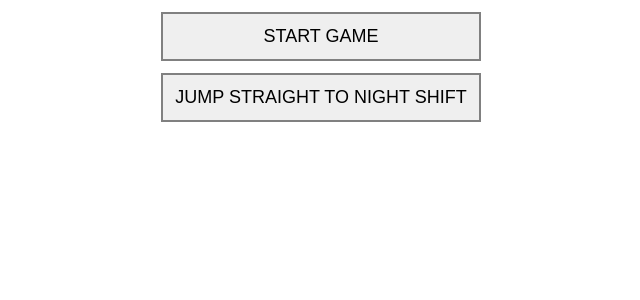
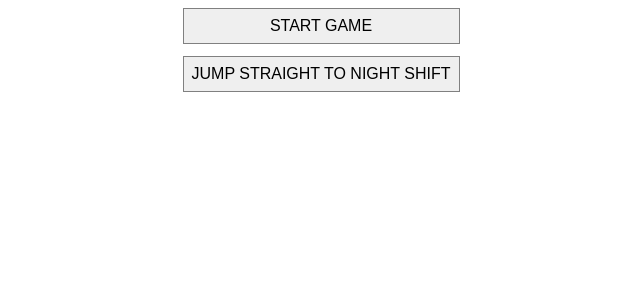
Before and after one commit to MrHands/task-gameplay, a React (Create React App) app: page / in a window 1280 px wide. Shown: the top 300 px of the page, without its empty margins (319-959 px from the left). Built offline with nearby package versions, Linux system fonts and the light colour scheme.

Commit message:
Fix app layout.

```diff
--- a/src/App.scss
+++ b/src/App.scss
@@ -3,7 +3,7 @@
 }
 
 body {
-	margin: 12px;
+	padding: 0.5rem;
 }
 
 h1, h2, h3, h4 {
@@ -11,10 +11,10 @@ h1, h2, h3, h4 {
 }
 
 button {
-	font-size: 18px;
+	font-size: 1rem;
 	text-transform: uppercase;
-	padding: 12px;
-	border: 2px solid gray;
+	padding: 0.5rem;
+	border: 0.1rem solid gray;
 }
 
 button:disabled {
@@ -24,15 +24,7 @@ button:disabled {
 }
 
 .o-app {
-	display: grid;
-	grid-template-rows:
-		min-content
-		80vh;
+	display: flex;
+	flex-direction: column;
 	gap: 1rem;
-	overflow: hidden;
 }
-
-.a-explain {
-	text-transform: uppercase;
-	color: gray;
-}
```
